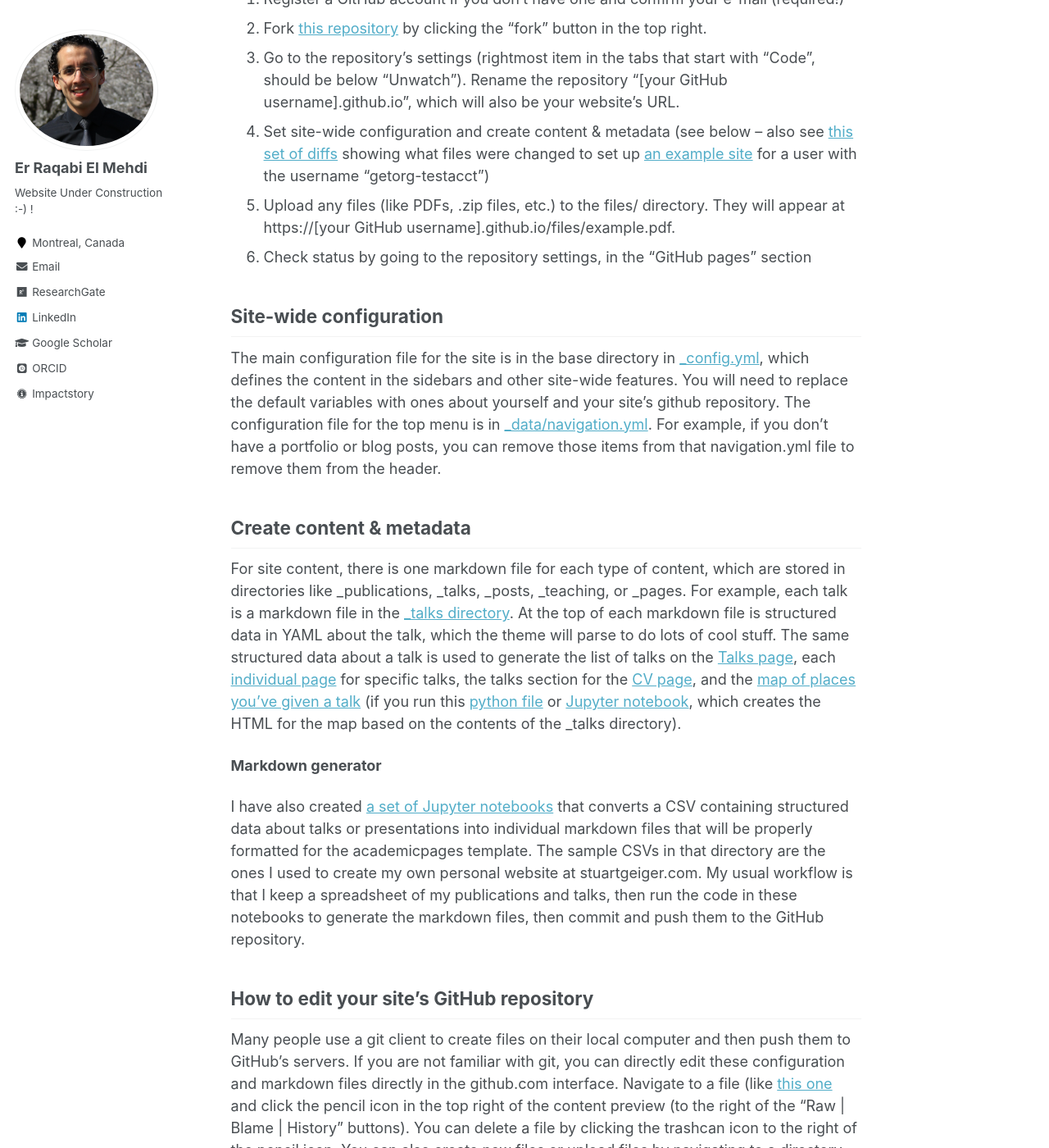
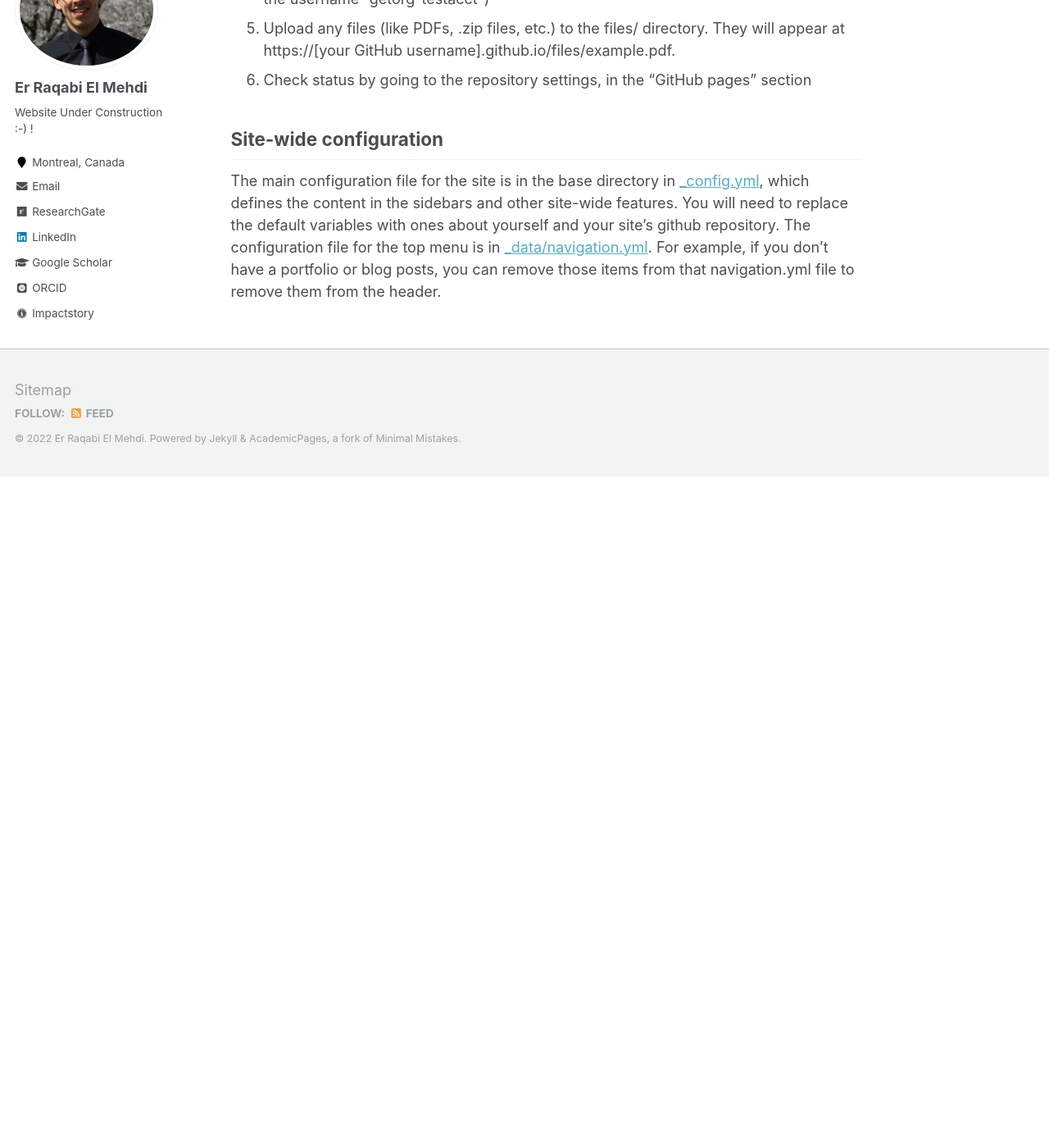
Before and after one commit to RqbMedi/rqbmedi.github.io, a Jekyll site: the page built from _pages/about.md, in a window 1280 px wide and 1400 px high, scrolled down 1102 px. Shown: the whole window at 82% size. Built offline with Jekyll 4.4.1, drawn with Linux system fonts in a browser that asks for light colours; some web fonts are replaced; after the commit the page ends 1683 px from its top, so only the background shows below that; some of the changed text lies outside the part shown.

Commit message:
Update about.md

```diff
--- a/_pages/about.md
+++ b/_pages/about.md
@@ -8,7 +8,7 @@ redirect_from:
   - /about.html
 ---
 
-This is the front page of a website that is powered by the [academicpages template](https://github.com/academicpages/academicpages.github.io) and hosted on GitHub pages. [GitHub pages](https://pages.github.com) is a free service in which websites are built and hosted from code and data stored in a GitHub repository, automatically updating when a new commit is made to the respository. This template was forked from the [Minimal Mistakes Jekyll Theme](https://mmistakes.github.io/minimal-mistakes/) created by Michael Rose, and then extended to support the kinds of content that academics have: publications, talks, teaching, a portfolio, blog posts, and a dynamically-generated CV. You can fork [this repository](https://github.com/academicpages/academicpages.github.io) right now, modify the configuration and markdown files, add your own PDFs and other content, and have your own site for free, with no ads! An older version of this template powers my own personal website at [stuartgeiger.com](http://stuartgeiger.com), which uses [this Github repository](https://github.com/staeiou/staeiou.github.io).
+I am a PhD student at [Polytechnique Montreal](https://github.com/academicpages/academicpages.github.io) at Montreal, Canada, advised by Professors El Hallaoui Issmaïl & Soumis François.
 
 A data-driven personal website
 ======
@@ -28,23 +28,3 @@ Getting started
 Site-wide configuration
 ------
 The main configuration file for the site is in the base directory in [_config.yml](https://github.com/academicpages/academicpages.github.io/blob/master/_config.yml), which defines the content in the sidebars and other site-wide features. You will need to replace the default variables with ones about yourself and your site's github repository. The configuration file for the top menu is in [_data/navigation.yml](https://github.com/academicpages/academicpages.github.io/blob/master/_data/navigation.yml). For example, if you don't have a portfolio or blog posts, you can remove those items from that navigation.yml file to remove them from the header.
-
-Create content & metadata
-------
-For site content, there is one markdown file for each type of content, which are stored in directories like _publications, _talks, _posts, _teaching, or _pages. For example, each talk is a markdown file in the [_talks directory](https://github.com/academicpages/academicpages.github.io/tree/master/_talks). At the top of each markdown file is structured data in YAML about the talk, which the theme will parse to do lots of cool stuff. The same structured data about a talk is used to generate the list of talks on the [Talks page](https://academicpages.github.io/talks), each [individual page](https://academicpages.github.io/talks/2012-03-01-talk-1) for specific talks, the talks section for the [CV page](https://academicpages.github.io/cv), and the [map of places you've given a talk](https://academicpages.github.io/talkmap.html) (if you run this [python file](https://github.com/academicpages/academicpages.github.io/blob/master/talkmap.py) or [Jupyter notebook](https://github.com/academicpages/academicpages.github.io/blob/master/talkmap.ipynb), which creates the HTML for the map based on the contents of the _talks directory).
-
-**Markdown generator**
-
-I have also created [a set of Jupyter notebooks](https://github.com/academicpages/academicpages.github.io/tree/master/markdown_generator
-) that converts a CSV containing structured data about talks or presentations into individual markdown files that will be properly formatted for the academicpages template. The sample CSVs in that directory are the ones I used to create my own personal website at stuartgeiger.com. My usual workflow is that I keep a spreadsheet of my publications and talks, then run the code in these notebooks to generate the markdown files, then commit and push them to the GitHub repository.
-
-How to edit your site's GitHub repository
-------
-Many people use a git client to create files on their local computer and then push them to GitHub's servers. If you are not familiar with git, you can directly edit these configuration and markdown files directly in the github.com interface. Navigate to a file (like [this one](https://github.com/academicpages/academicpages.github.io/blob/master/_talks/2012-03-01-talk-1.md) and click the pencil icon in the top right of the content preview (to the right of the "Raw | Blame | History" buttons). You can delete a file by clicking the trashcan icon to the right of the pencil icon. You can also create new files or upload files by navigating to a directory and clicking the "Create new file" or "Upload files" buttons.
-
-Example: editing a markdown file for a talk
-![Editing a markdown file for a talk](/images/editing-talk.png)
-
-For more info
-------
-More info about configuring academicpages can be found in [the guide](https://academicpages.github.io/markdown/). The [guides for the Minimal Mistakes theme](https://mmistakes.github.io/minimal-mistakes/docs/configuration/) (which this theme was forked from) might also be helpful.
```
